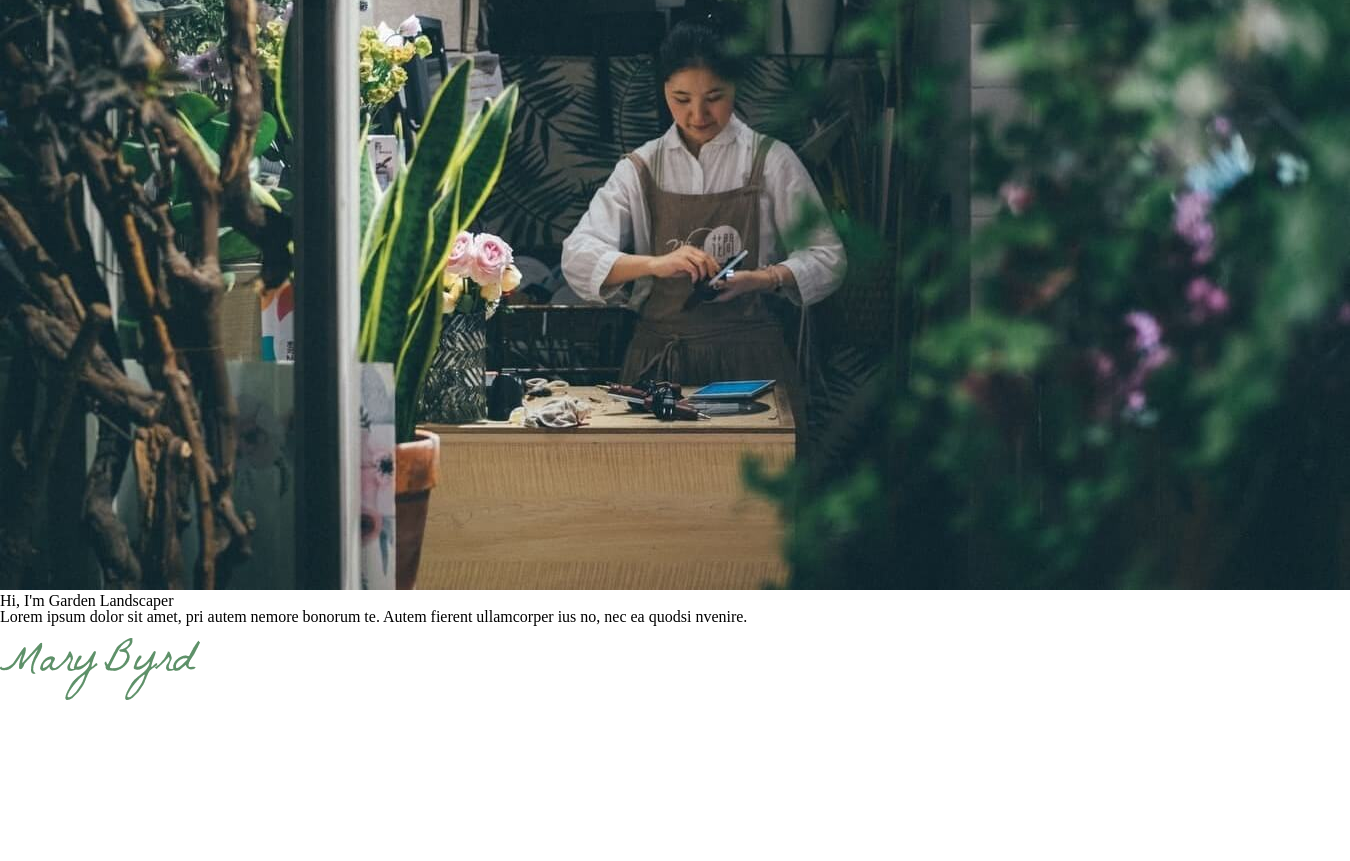
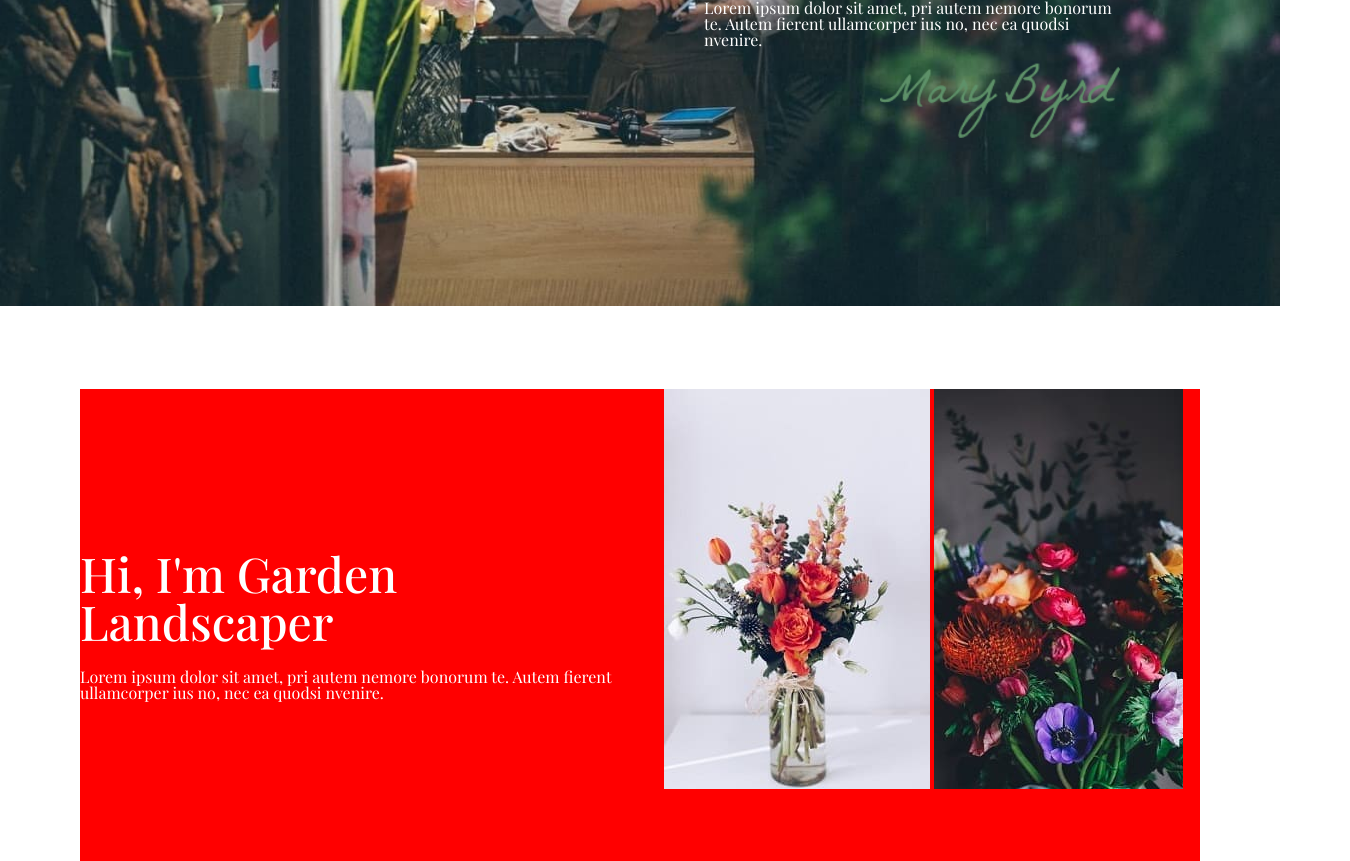
Before and after one commit to qeta422/Gardening-sample, a website: page index.html in a window 1280 px wide. Shown: the part 440-1301 px from the top of the page, 1350 px wide, since content can reach past the window. Before the commit the page ends 1154 px from the top, so only its background shows below. Drawn offline with nearby package versions, Linux system fonts and the light colour scheme; a web font is replaced by a local one.

Commit message:
finished banner

```diff
--- a/index.html
+++ b/index.html
@@ -4,11 +4,13 @@
 <head>
 	<meta charset="utf-8">
 	<meta name="viewport" content="width=device-width, initial-scale=1">
+	<title>Gardening</title>
 	<link rel="stylesheet" type="text/css" href="css/style.css">
 	<link rel="stylesheet" type="text/css" href="css/reset.css">
 	<link rel="icon" type="image/x-icon" href="images/download1.png">
 	<script src="https://kit.fontawesome.com/9e919ed58d.js" crossorigin="anonymous"></script>
-	<title>Gardening</title>
+	<link href="https://fonts.googleapis.com/css2?family=Playfair+Display:ital,wght@0,400..900;1,400..900&display=swap" rel="stylesheet">
+
 </head>
 
 <body>
@@ -22,18 +24,30 @@
 				<li><a href="#" class="header__link">Contact</a></li>
 			</ul>
 			<aside class="header__icons">
-				<i class="fa-brands fa-facebook-f"></i>
-				<i class="fa-brands fa-twitter"></i>
+				<a href="#" class="header__link"><i class="fa-brands fa-facebook-f"></i></a>
+				<a href="#" class="header__link"><i class="fa-brands fa-twitter"></i></a>
 			</aside>
 		</nav>
 	</header>
 	 <main>
 		<section class="banner">
 			<img src="images/banner.jpg" alt="gardening">
-			<article class="imgtext">
-				<h2>Hi, I'm Garden Landscaper</h2>
-				<p>Lorem ipsum dolor sit amet, pri autem nemore bonorum te. Autem fierent ullamcorper ius no, nec ea quodsi nvenire.</p>
-				<img src="images/signature.png">
+			<article class="banner__imgtext">
+				<h2 class="heading">Hi, I'm Garden Landscaper</h2>
+				<p class="paragraph">Lorem ipsum dolor sit amet, pri autem nemore bonorum te. Autem fierent ullamcorper ius no, nec ea quodsi nvenire.</p>
+				<img class="banner__signature" src="images/signature.png">
+			</article>
+		</section>
+		<section class="mosaic">
+			<article class="row">
+				<article class="col-1-of-2 mosaic__text">
+					<h2 class="heading">Hi, I'm Garden Landscaper</h2>
+					<p class="paragraph">Lorem ipsum dolor sit amet, pri autem nemore bonorum te. Autem fierent ullamcorper ius no, nec ea quodsi nvenire.</p>
+				</article>
+				<article class="col-1-of-2">
+					<img src="images/vase1.jpg" alt="flowers">
+					<img src="images/vase2.jpg" alt="flowers">
+				</article>
 			</article>
 		</section>
 
--- a/sass/abstracts/_mixins.scss
+++ b/sass/abstracts/_mixins.scss
@@ -0,0 +1,7 @@
+@mixin clearfix {
+    &::after {
+        content: "";
+        display: table;
+        clear: both;
+    }
+}
--- a/sass/abstracts/_variables.scss
+++ b/sass/abstracts/_variables.scss
@@ -0,0 +1,20 @@
+//colors
+$color-primary: rgb(17, 99, 65);
+
+
+$color-grey-light-1: #f7f7f7;
+$color-grey-light-2: rgb(226, 222, 222);
+
+$color-grey-dark: #5c5b5b;
+$color-grey-dark-2: #414141;
+
+$color-white: #fff;
+$color-black: #000;
+
+//font
+$default-font-size: 1rem;
+
+//grid
+$grid-width: 70rem;
+$gutter-vertical: 4rem;
+$gutter-horisontal: 3rem;
--- a/sass/base/_animation.scss
+++ b/sass/base/_animation.scss
@@ -0,0 +1,15 @@
+@keyframes bottom {
+    0% {
+        opacity: 0;
+        transform: translateY(10rem);
+    }
+
+    80% {
+        transform: translateY(-1rem);
+    }
+
+    100% {
+        opacity: 1;
+        transform: translate(0);
+    }
+}
--- a/sass/base/_typography.scss
+++ b/sass/base/_typography.scss
@@ -0,0 +1,14 @@
+.heading {
+    font-family: "Playfair Display", serif;
+    font-weight: 500;
+    font-size: 3rem;
+    color: $color-white;
+  }
+
+  .paragraph {
+    font-family: "Playfair Display", serif;
+    font-weight: 400;
+    font-size: 1rem;
+    color: $color-white;
+    margin-top: 1.5rem;
+  }
--- a/sass/layout/_grid.scss
+++ b/sass/layout/_grid.scss
@@ -1,6 +1,7 @@
 .row {
     max-width: $grid-width;
     margin: 0 auto;
+    background-color: red;
 
     &:not(:last-child) {
         margin-bottom: $gutter-vertical;
--- a/sass/layout/_header.scss
+++ b/sass/layout/_header.scss
@@ -23,13 +23,17 @@
     }
 
     &__link {
-      color: white;
+      color: $color-white;
       font-family: verdana;
+
+      &:hover {
+        color: rgb(165, 196, 183);
+      }
     }
 
     &__icons {
       font-size: 24px;
-      color: white;
+      color: $color-white;
 
       i {
         margin-right: 2rem;
--- a/sass/main.scss
+++ b/sass/main.scss
@@ -2,12 +2,11 @@
 @import "abstracts/mixins";
 @import "abstracts/variables";
 
-@import "base/animations";
+@import "base/animation";
 @import "base/base";
 @import "base/typography";
 @import "base/utilities";
 
-@import "components/header";
 
 @import "layout/grid";
 @import "layout/header";
--- a/sass/pages/_home.scss
+++ b/sass/pages/_home.scss
@@ -1,7 +1,54 @@
 .banner {
     object-fit: cover;
     position: relative;
+
     img {
       width: 100%;
     }
+
+    &__imgtext {
+      position: absolute;
+      top: 20rem;
+      right: 10rem;
+      max-width: 26rem;
+
+      animation-name: bottom;
+      animation-duration: 2s;
+    }
+
+    &__heading {
+      font-family: "Playfair Display", serif;
+      font-weight: 500;
+      font-size: 3rem;
+      color: $color-white;
+    }
+
+    &__paragraph {
+      font-family: "Playfair Display", serif;
+      font-weight: 400;
+      font-size: 1rem;
+      color: $color-white;
+      margin-top: 1.5rem;
+    }
+
+    &__signature {
+      max-width: 15rem;
+      float: right;
+    }
 }
+
+.mosaic {
+  margin-top: 5rem;
+
+  &__text {
+    margin: 10rem auto;
+  }
+
+  &__heading {
+
+  }
+
+  &__paragraph {
+
+  }
+}
```
Also changed, not shown: css/style.css, images/vase1.jpg (renamed from images/download7.jpg), images/vase2.jpg (renamed from images/download8.jpg), 1 other file.
